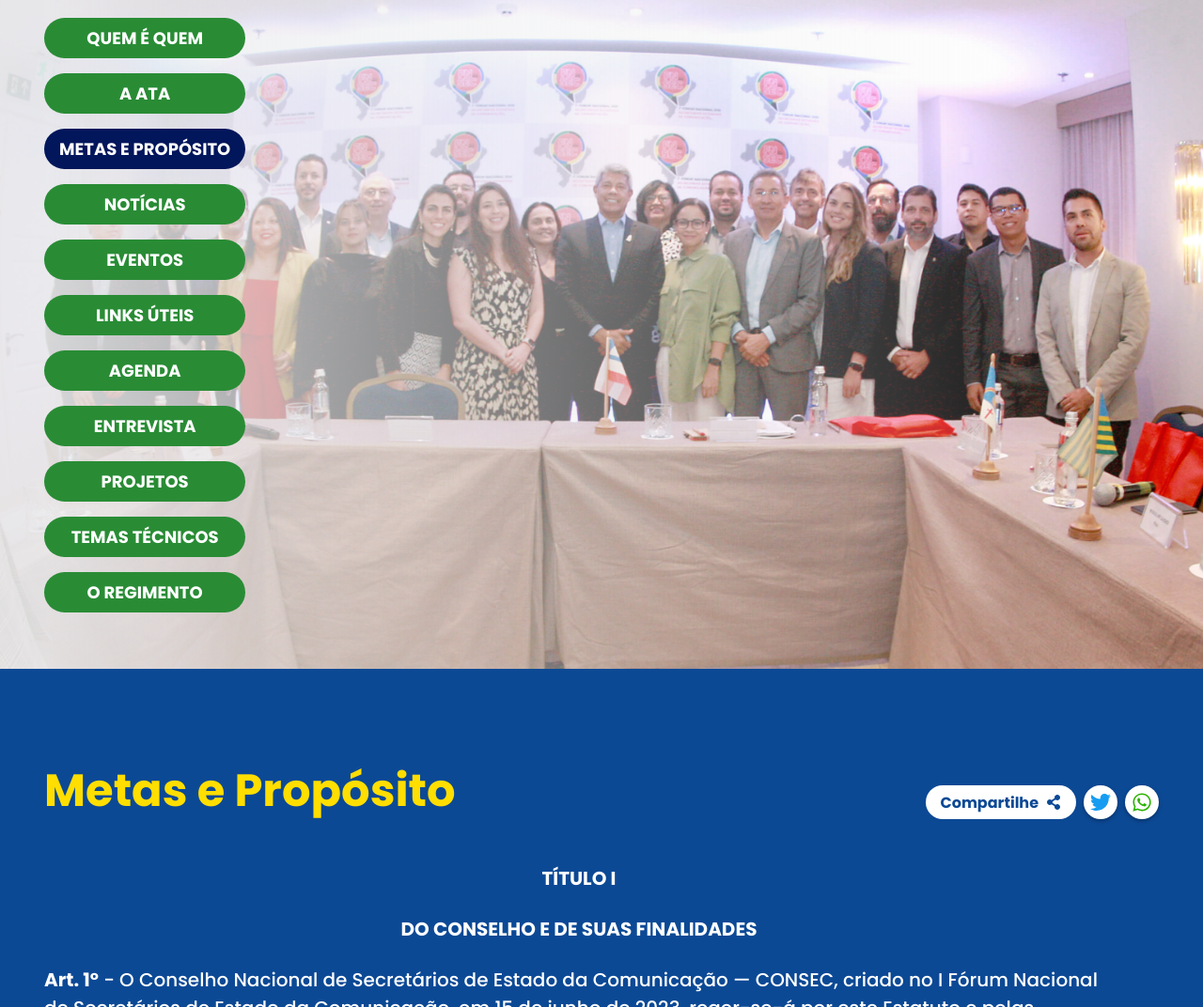
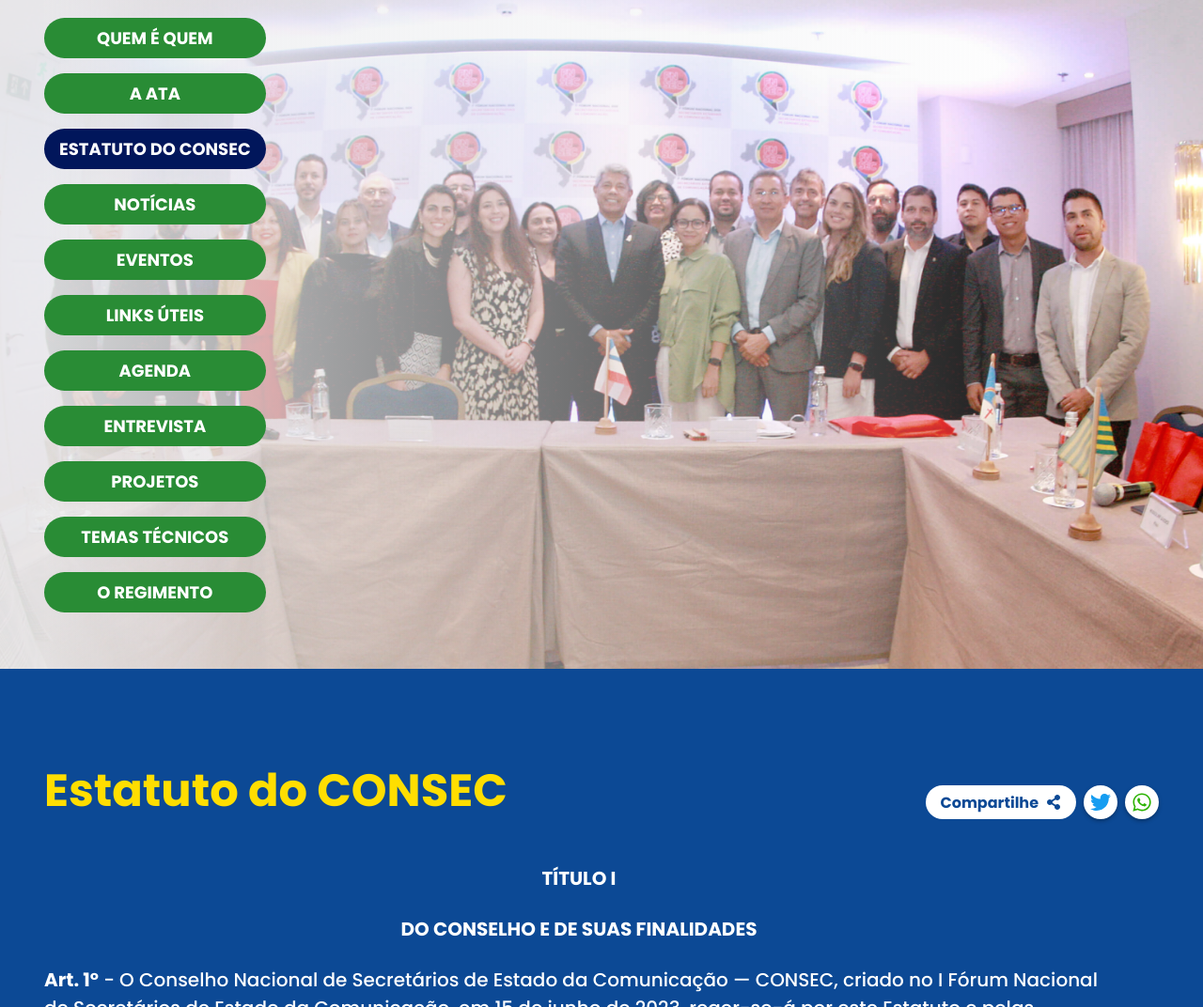
Before and after one commit to agenciathoth/cnsecom, a website: page dist/metas-e-proposito.html in a window 1280 px wide. Shown: the part 520-1592 px from the top of the page at 94% size. Drawn offline with Linux system fonts and the light colour scheme.

Commit message:
Update metas-e-proposito.html

```diff
--- a/dist/metas-e-proposito.html
+++ b/dist/metas-e-proposito.html
@@ -220,7 +220,7 @@
                 <ul class="hero-menu">
                     <li><a href="./index.html">Quem é quem</a></li>
                     <li><a href="./ata-de-criacao-do-consec.html">A ata</a></li>
-                    <li><a href="./metas-e-proposito.html" class="active">Metas e propósito</a></li>
+                    <li><a href="./metas-e-proposito.html" class="active">ESTATUTO do CONSEC</a></li>
                     <li><a href="#">Notícias</a></li>
                     <li><a href="#">Eventos</a></li>
                     <li><a href="#">Links úteis </a></li>
@@ -237,7 +237,7 @@
     <section class="s-content">
         <div class="container">
             <div class="content-header">
-                <h1>Metas e Propósito</h1>
+                <h1>Estatuto do CONSEC</h1>
 
                 <ul class="content-header-shareButtons">
                     <li>
```
